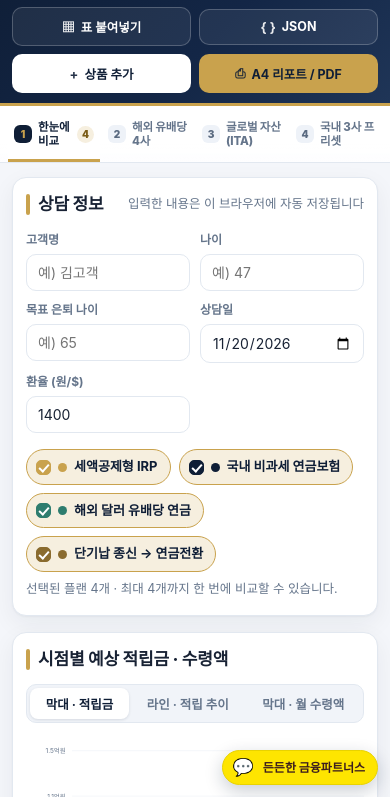
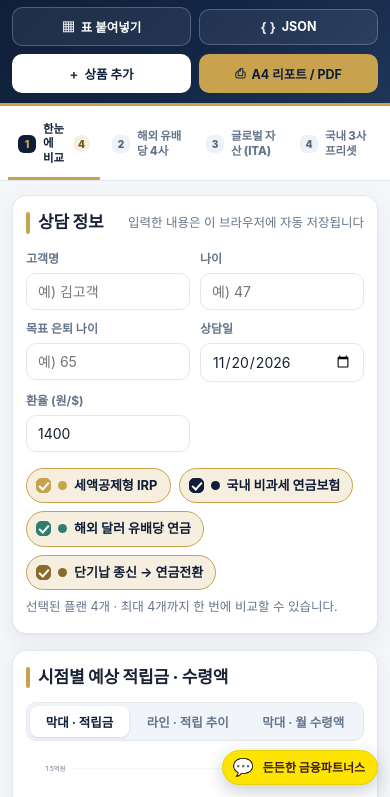
Before and after one commit to ruakun4566/pension-comparison-app, a plain HTML site: page index.html in a window 390 px wide. Shown: the part 47-844 px from the top of the page. Drawn offline with Linux system fonts and the light colour scheme; no server answers.

Commit message:
fix: 4탭이 한 줄에 들어가도록 탭 최소폭·부제 조정

```diff
--- a/styles.css
+++ b/styles.css
@@ -458,7 +458,7 @@ button { font-family: inherit; }
 .tabbar::-webkit-scrollbar { display: none; }
 .tab {
   flex: 1 1 0;
-  min-width: 168px;
+  min-width: 0;
   display: flex;
   align-items: center;
   gap: 9px;
@@ -746,6 +746,12 @@ body[data-tab="intl"] .tabbar { max-width: 1460px; }
   .intl-card, .btn-add { break-inside: avoid; }
 }
 
+/* 4탭이 한 줄에 들어가도록: 좁아지면 부제를 숨긴다 */
+@media (max-width: 1240px) {
+  .tab-txt small { display: none; }
+  .tab { padding: 10px 10px 12px; gap: 7px; }
+}
+
 /* ================= 탭 4 : 국내 3사 대표 프리셋 ================= */
 .preset-filters {
   display: grid; grid-template-columns: repeat(6, minmax(0, 1fr));
```
Also changed, not shown: docs/tab4-preset-desktop-local.png (added).
